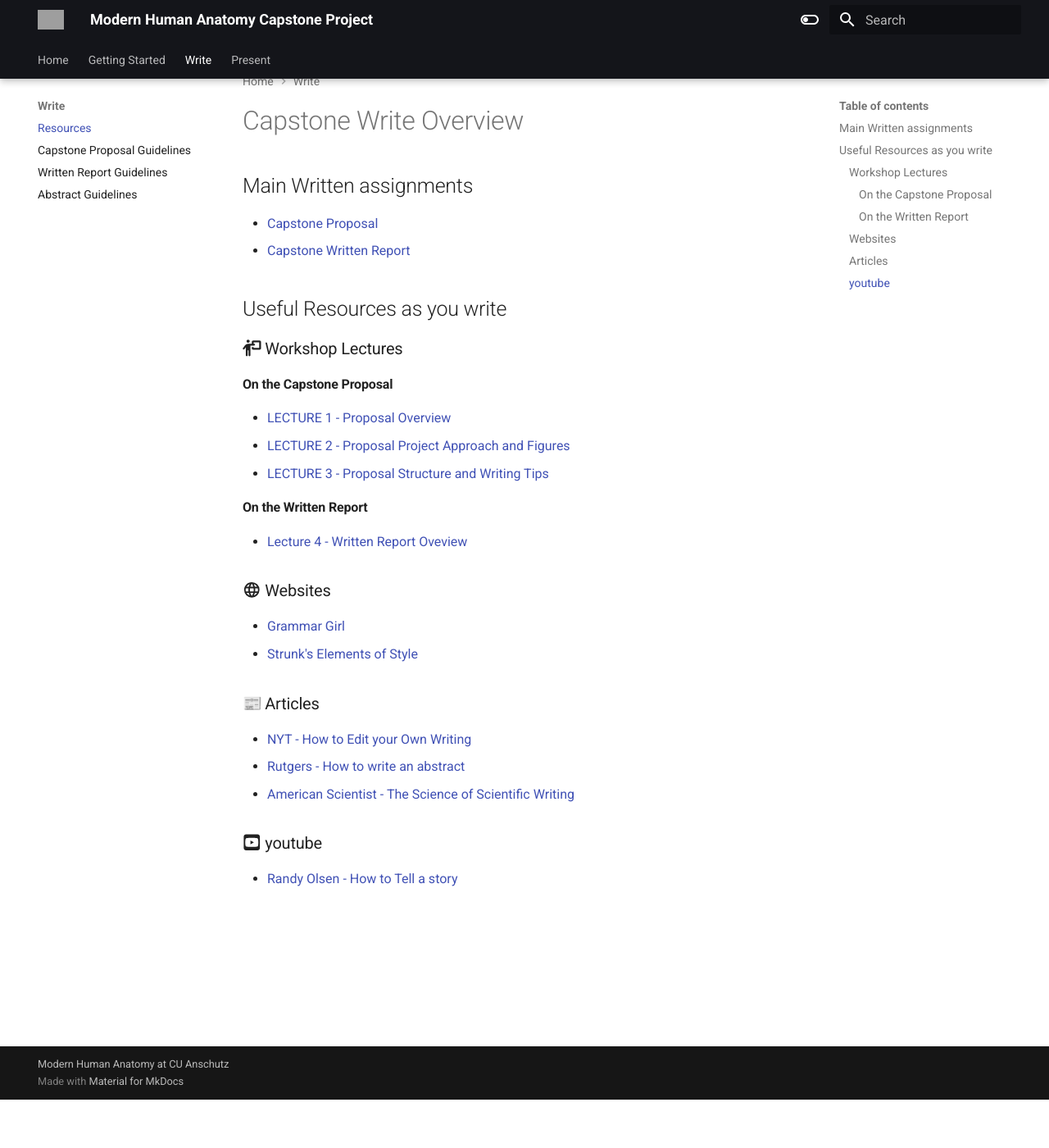
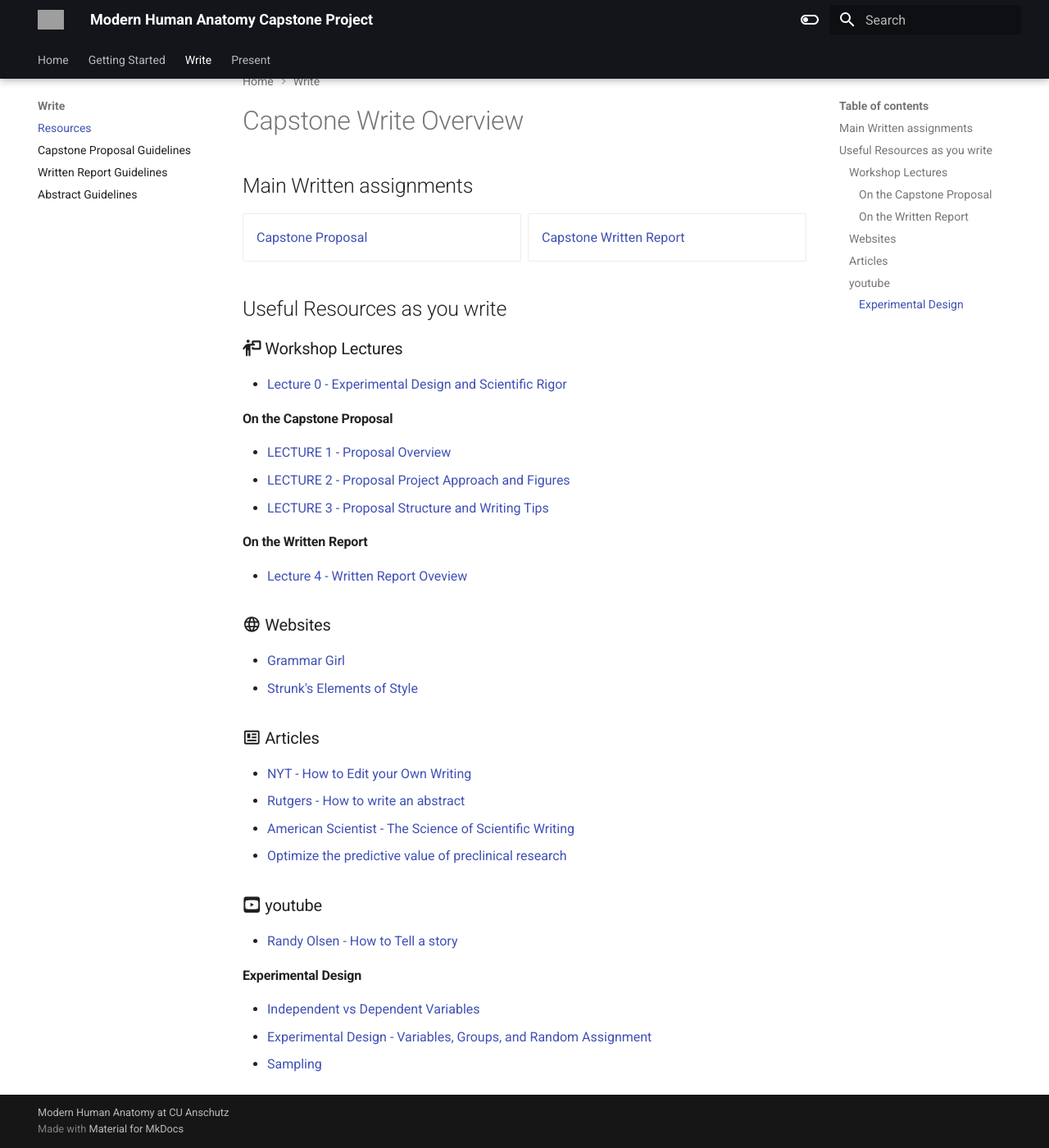
Before and after one commit to ModernHumanAnatomy/MHACapstone, an MkDocs documentation site: the page built from docs/write-resources.md, in a window 1280 px wide and 1400 px high, scrolled down 59 px. Shown: the whole window at 82% size. Built offline with MkDocs 1.6.1 and Material for MkDocs 9.7.7, drawn with Linux system fonts in a browser that asks for light colours; emoji names are drawn with the system emoji font; grey boxes are pictures that could not be loaded.

Commit message:
Update Write Section

```diff
--- a/docs/write-resources.md
+++ b/docs/write-resources.md
@@ -2,12 +2,18 @@
 
 ## Main Written assignments
 
+<div class="grid cards" markdown>
+
 - [Capstone Proposal](capstone-proposal-guidelines.md)
-- [Capstone Written Report](written-report.guidelines.md)
+- [Capstone Written Report](written-report-guidelines.md)
+
+</div>
 
 ## Useful Resources as you write
 
 ### :fontawesome-solid-person-chalkboard: Workshop Lectures
+
+- [Lecture 0 - Experimental Design and Scientific Rigor](assets/LECTURE0-Experimental-Design-Scientific-Rigor.pdf)
 
 #### On the Capstone Proposal
 
@@ -23,10 +29,16 @@
 - [Grammar Girl](https://www.quickanddirtytips.com/grammar-girl/)
 - [Strunk's Elements of Style](https://www.bartleby.com/lit-hub/the-elements-of-style/)
 
-### :newspaper: Articles
+### :material-newspaper-variant-outline: Articles
 - [NYT - How to Edit your Own Writing](assets/How-to-Edit-Your-Own-Writing-The-New-York-Times.pdf)
 - [Rutgers - How to write an abstract](assets/How%20to%20write%20an%20abstract%20Rutgers.pdf)
 - [American Scientist - The Science of Scientific Writing](assets/The-Science-of-Scientific-Writing»American-Scientist.pdf)
+- [Optimize the predictive value of preclinical research](https://www.ncbi.nlm.nih.gov/pmc/articles/PMC3511845/)
 
 ### :fontawesome-brands-square-youtube: youtube
 - [Randy Olsen - How to Tell a story](https://www.youtube.com/watch?v=ERB7ITvabA4)
+
+#### Experimental Design
+- [Independent vs Dependent Variables](https://www.youtube.com/watch?v=sbN-ymC6w3k&list=PL_pCzdGjrXUXiNIaoUNjjxZ4sAu8ypV-y&index=1)
+- [Experimental Design - Variables, Groups, and Random Assignment](https://www.youtube.com/watch?v=xDWdJI_XT3k&list=PL_pCzdGjrXUXiNIaoUNjjxZ4sAu8ypV-y&index=2)
+- [Sampling](https://www.youtube.com/watch?v=r-rFO_2NsgI&list=PL_pCzdGjrXUXiNIaoUNjjxZ4sAu8ypV-y&index=5)
```
Also changed, not shown: docs/capstone-proposal-guidelines.md (+21 -18 lines), 2 other files.
